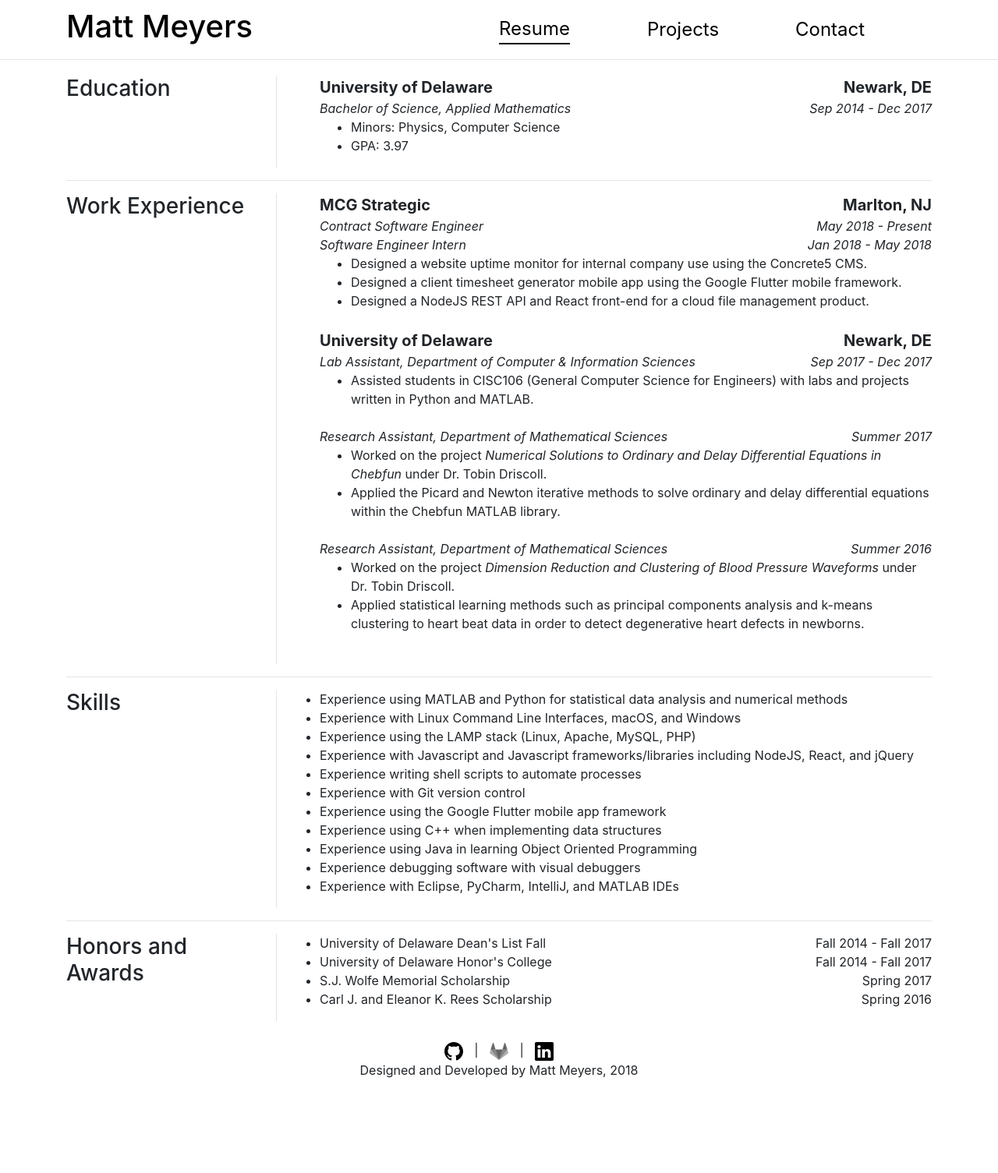
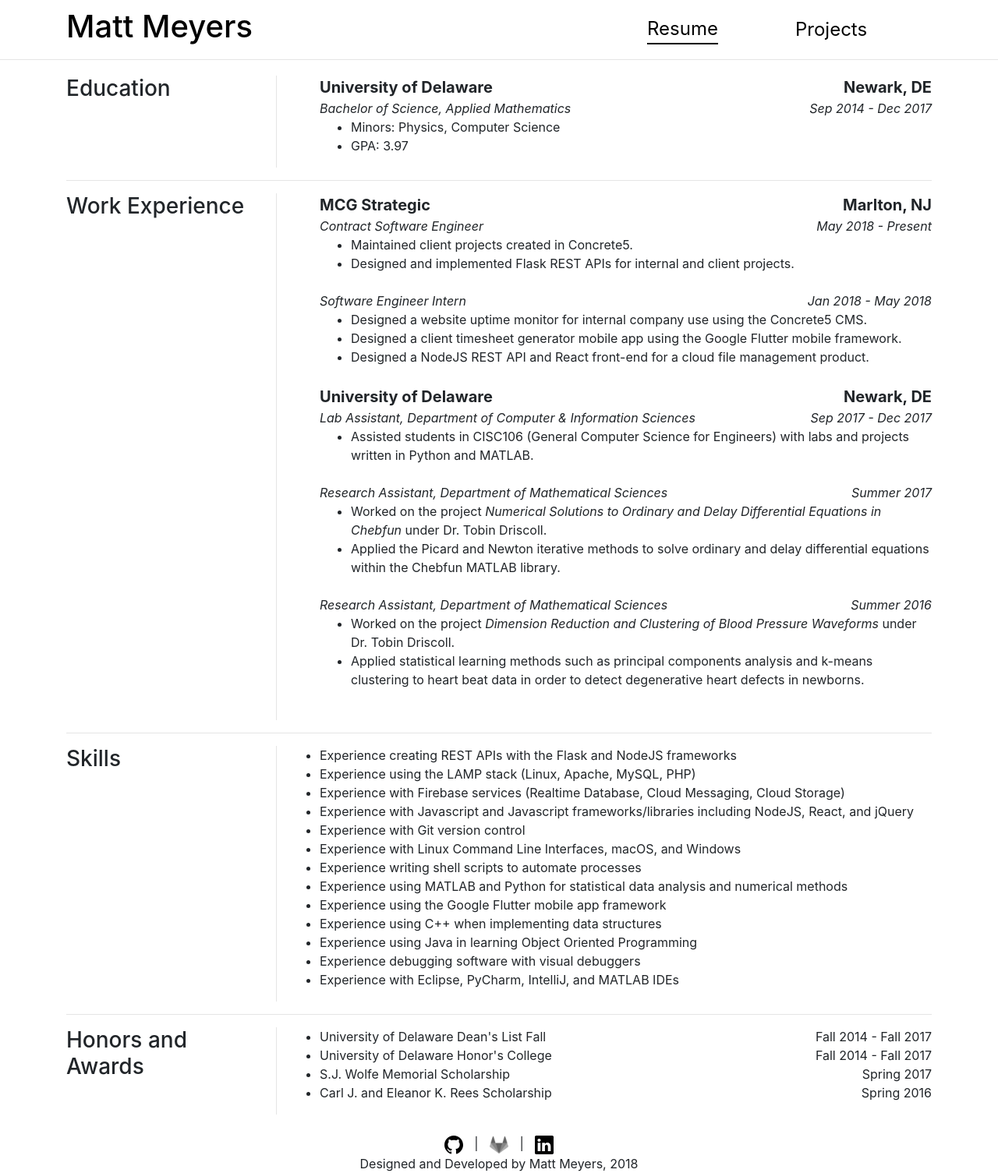
Before and after one commit to mattmeyers/MM_Website, a Flask app: page /resume in a window 1280 px wide. Shown: the whole page at 78% size. Before the commit the page ends 1383 px from the top, so only its background shows below. Run offline with Flask 2, Linux system fonts and the light colour scheme; some libraries are stand-ins or nearby versions.

Commit message:
Updated Resume.

```diff
--- a/mm_website/templates/header.html
+++ b/mm_website/templates/header.html
@@ -1,5 +1,5 @@
 <div class="row header Large-Font">
-  <div class="col-6">
+  <div class="col-8">
     <a href="/" ><h1>Matt Meyers</h1></a>
   </div>
   <div class="col-2 align-self-center nav">
@@ -8,9 +8,9 @@
   <div class="col-2 align-self-center nav">
     <a href="{{ url_for('projects') }}" id="Nav-Projects">Projects</a>
   </div>
-  <div class="col-2 align-self-center nav">
+  <!-- <div class="col-2 align-self-center nav">
     <a href="{{ url_for('contact') }}" id="Nav-Contact">Contact</a>
-  </div>
+  </div> -->
 </div>
 
 <script type="text/javascript">
--- a/mm_website/templates/resume.html
+++ b/mm_website/templates/resume.html
@@ -47,6 +47,13 @@
               <span style="float: right;"><em>May 2018 - Present</em></span>
             </span>
           </li>
+          <li>
+            <ul>
+              <li>Maintained client projects created in Concrete5.</li>
+              <li>Designed and implemented Flask REST APIs for internal and client projects.</li>
+            </ul>
+          </li>
+          </br>
           <li>
             <span style="text-align: left;">
               <em>Software Engineer Intern</em>
@@ -115,12 +122,14 @@
       </div>
       <div class="col-9 listItems">
         <ul>
+          <li>Experience creating REST APIs with the Flask and NodeJS frameworks</li>
+          <li>Experience using the LAMP stack (Linux, Apache, MySQL, PHP)</li>
+          <li>Experience with Firebase services (Realtime Database, Cloud Messaging, Cloud Storage)</li>
+          <li>Experience with Javascript and Javascript frameworks/libraries including NodeJS, React, and jQuery</li>
+          <li>Experience with Git version control</li>
+          <li>Experience with Linux Command Line Interfaces, macOS, and Windows</li>
+          <li>Experience writing shell scripts to automate processes</li>
           <li>Experience using MATLAB and Python for statistical data analysis and numerical methods</li>
-          <li>Experience with Linux Command Line Interfaces, macOS, and Windows</li>
-          <li>Experience using the LAMP stack (Linux, Apache, MySQL, PHP)</li>
-          <li>Experience with Javascript and Javascript frameworks/libraries including NodeJS, React, and jQuery</li>
-          <li>Experience writing shell scripts to automate processes</li>
-          <li>Experience with Git version control</li>
           <li>Experience using the Google Flutter mobile app framework</li>
           <li>Experience using C++ when implementing data structures</li>
           <li>Experience using Java in learning Object Oriented Programming</li>
```
